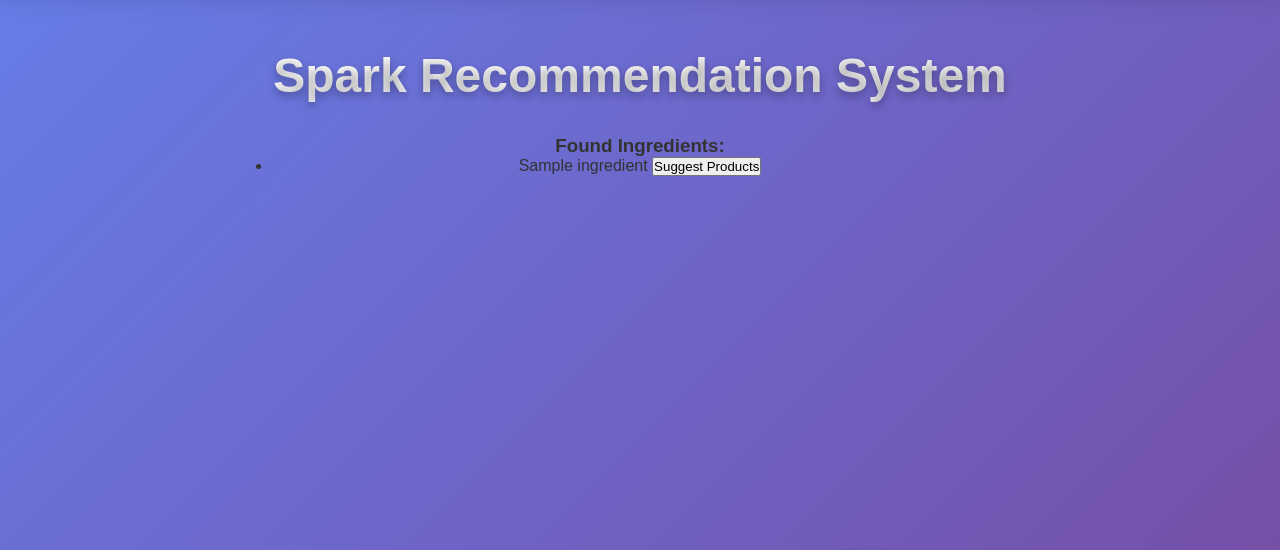
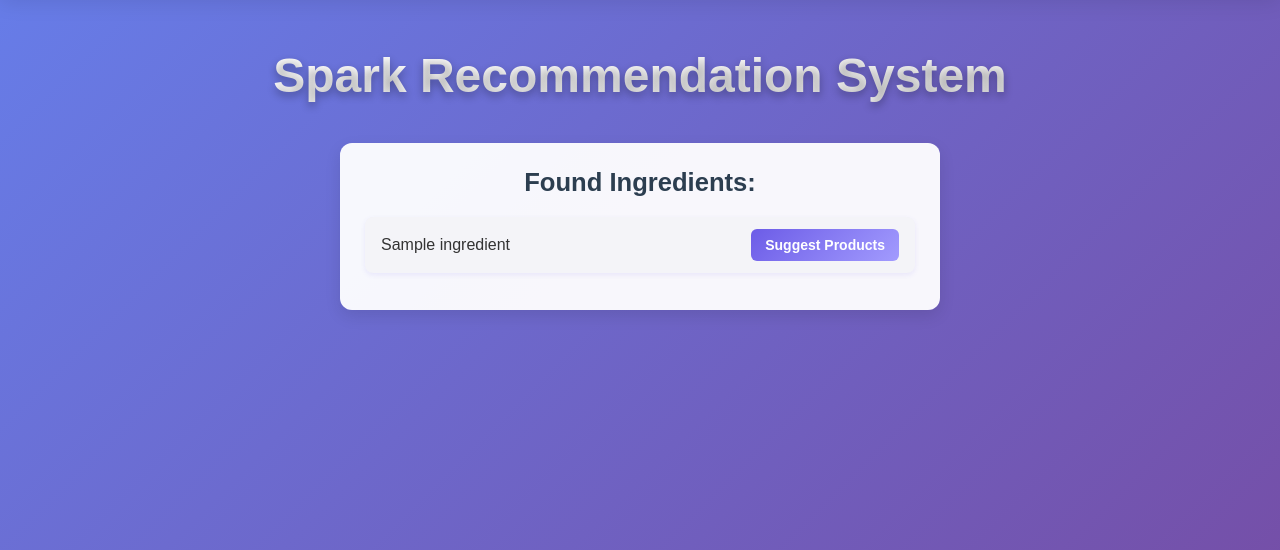
Before and after one commit to allaliamine/Spark-Recommendation-System, a Flask app: template app/templates/recipeRecommender.html in a window 1280 px wide. Shown: the part 66-616 px from the top of the page. Run offline with Flask 3, Linux system fonts and the light colour scheme; the template is opened without the code that fills it: most values are stand-ins (such as "Sample title", 1, 10 or a date in 2020).

Commit message:
Updated style

```diff
--- a/app/static/style/ingredientsRecommed_style.css
+++ b/app/static/style/ingredientsRecommed_style.css
@@ -190,3 +190,114 @@
     font-size: 1.2rem;
     margin: 2rem 0;
 }
+
+/* Recipe style */
+
+
+.ingredients-list {
+    max-width: 600px;
+    margin: 40px auto;
+    background: rgba(255, 255, 255, 0.95);
+    padding: 25px;
+    border-radius: 12px;
+    box-shadow: 0 6px 16px rgba(0, 0, 0, 0.1);
+}
+
+.ingredients-list h3 {
+    font-size: 1.6rem;
+    margin-bottom: 20px;
+    color: #2c3e50;
+    text-align: center;
+}
+
+.ingredients-list ul {
+    list-style: none;
+    padding: 0;
+    margin: 0;
+}
+
+.ingredients-list li {
+    background-color: #f4f4f8;
+    padding: 12px 16px;
+    margin-bottom: 12px;
+    border-radius: 8px;
+    display: flex;
+    justify-content: space-between;
+    align-items: center;
+    box-shadow: 0 2px 5px rgba(108, 92, 231, 0.1);
+}
+
+.suggest-button {
+    padding: 8px 14px;
+    background: linear-gradient(135deg, #6c5ce7, #a29bfe);
+    color: white;
+    border: none;
+    border-radius: 6px;
+    font-size: 14px;
+    font-weight: 600;
+    cursor: pointer;
+    transition: transform 0.2s ease, box-shadow 0.2s ease;
+}
+
+.suggest-button:hover {
+    transform: translateY(-2px);
+    box-shadow: 0 4px 12px rgba(108, 92, 231, 0.3);
+}
+
+
+/* error-message */
+
+.error-message {
+    max-width: 600px;
+    margin: 40px auto;
+    background-color: #ffeaea;
+    border-left: 6px solid #e74c3c;
+    padding: 25px;
+    border-radius: 12px;
+    box-shadow: 0 6px 18px rgba(231, 76, 60, 0.1);
+    text-align: center;
+    color: #c0392b;
+    font-family: 'Segoe UI', sans-serif;
+}
+
+.error-icon {
+    font-size: 2.5rem;
+    margin-bottom: 10px;
+}
+
+.error-title {
+    font-size: 1.6rem;
+    margin: 10px 0;
+    color: #c0392b;
+}
+
+.error-text {
+    font-size: 1rem;
+    color: #7f8c8d;
+    margin-bottom: 20px;
+}
+
+.error-decoration {
+    display: flex;
+    justify-content: center;
+    gap: 10px;
+}
+
+.error-dot {
+    width: 10px;
+    height: 10px;
+    background-color: #e74c3c;
+    border-radius: 50%;
+    animation: pulse 1.2s infinite ease-in-out;
+}
+
+@keyframes pulse {
+    0%, 100% {
+        transform: scale(1);
+        opacity: 0.6;
+    }
+    50% {
+        transform: scale(1.3);
+        opacity: 1;
+    }
+}
```
Also changed, not shown: 1 other file.
